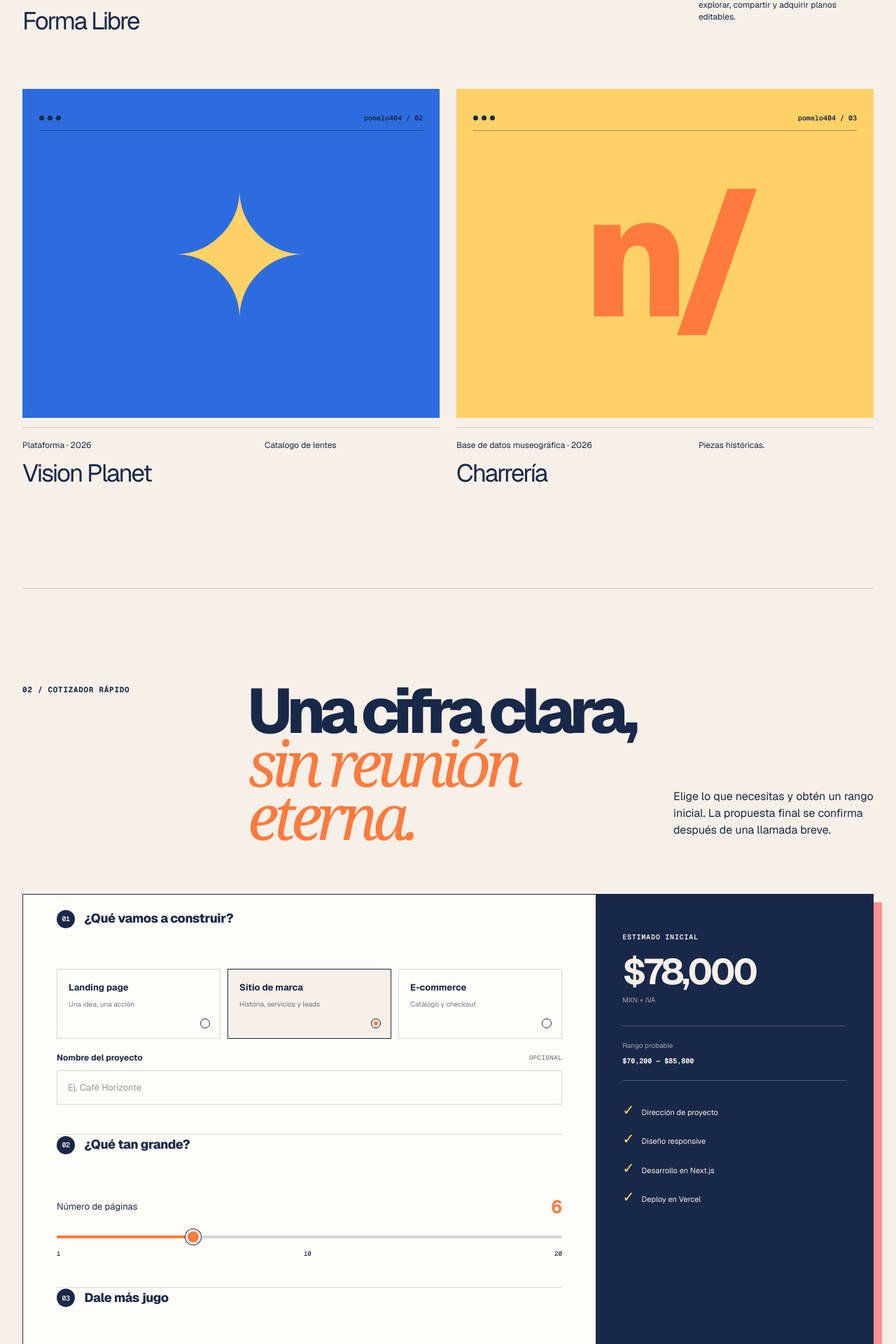
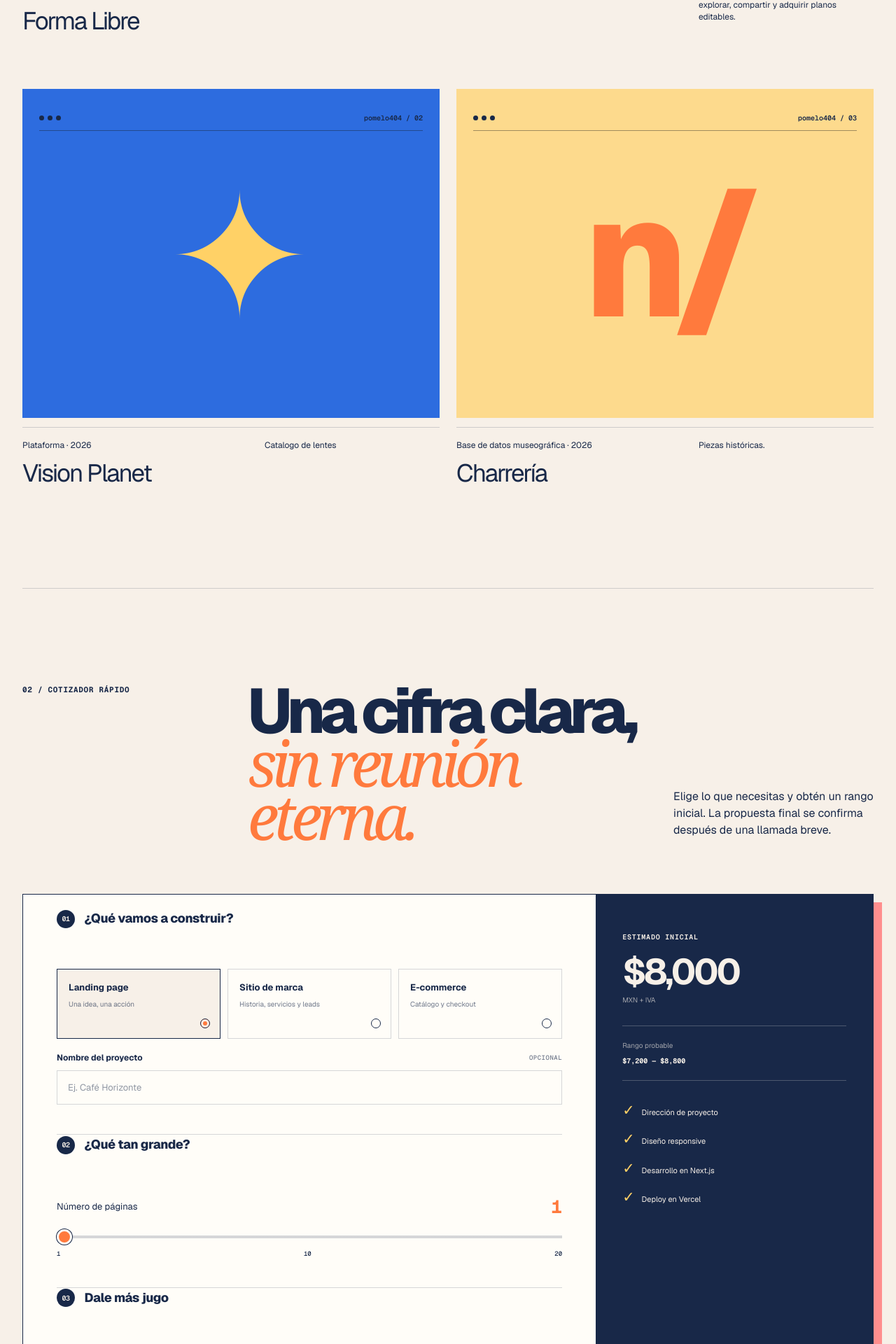
Before and after one commit to Pomelo-404/pomelo404, a Next.js app: page / in a window 1280 px wide. Shown: the part 1957-3877 px from the top of the page at 70% size. Built offline with nearby package versions, Linux system fonts and the light colour scheme.

Commit message:
Pre-Production 1

```diff
--- a/app/globals.css
+++ b/app/globals.css
@@ -655,7 +655,7 @@ input {
   background: var(--blue);
 }
 .project-card.lime .project-visual {
-  background: var(--lime);
+  background: var(--lime-70-paper);
 }
 .project-browser {
   position: absolute;
@@ -1494,7 +1494,6 @@ html[data-theme="dark"] .review-card:nth-child(4n) {
   right: -20px;
   top: 16%;
   background: var(--lime);
-  border: 1.5px solid var(--ink);
   border-radius: 100%;
   padding: 28px 18px;
   font: 700 15px var(--font-geist-mono);
--- a/app/page.tsx
+++ b/app/page.tsx
@@ -1,6 +1,6 @@
 "use client";
 
-import { useEffect, useState } from "react";
+import { useEffect, useRef, useState } from "react";
 import QuoteCalculator from "@/components/QuoteCalculator";
 import Iso from "@/components/Iso";
 import ReviewsCarousel from "@/components/ReviewsCarousel";
@@ -85,6 +85,8 @@ function ThemeToggle() {
 
 export default function Home() {
   const [menuOpen, setMenuOpen] = useState(false);
+  const menuToggleRef = useRef<HTMLButtonElement>(null);
+  const mobileMenuRef = useRef<HTMLElement>(null);
 
   useEffect(() => {
     const root = document.documentElement;
@@ -104,6 +106,32 @@ export default function Home() {
     };
   }, []);
 
+  useEffect(() => {
+    if (!menuOpen) return;
+
+    function closeMenuFromOutside(event: PointerEvent) {
+      const target = event.target;
+      if (!(target instanceof Node)) return;
+      if (mobileMenuRef.current?.contains(target)) return;
+      if (menuToggleRef.current?.contains(target)) return;
+
+      setMenuOpen(false);
+    }
+
+    function closeMenuWithKeyboard(event: KeyboardEvent) {
+      if (event.key !== "Escape") return;
+      setMenuOpen(false);
+      menuToggleRef.current?.focus({ preventScroll: true });
+    }
+
+    document.addEventListener("pointerdown", closeMenuFromOutside);
+    document.addEventListener("keydown", closeMenuWithKeyboard);
+    return () => {
+      document.removeEventListener("pointerdown", closeMenuFromOutside);
+      document.removeEventListener("keydown", closeMenuWithKeyboard);
+    };
+  }, [menuOpen]);
+
   return (
     <main>
       <header className="site-nav">
@@ -113,6 +141,7 @@ export default function Home() {
         </a>
 
         <button
+          ref={menuToggleRef}
           className="menu-toggle"
           onClick={() => setMenuOpen(!menuOpen)}
           aria-expanded={menuOpen}
@@ -122,6 +151,7 @@ export default function Home() {
           <span aria-hidden="true">{menuOpen ? "×" : "+"}</span>
         </button>
         <nav
+          ref={mobileMenuRef}
           id="nav-links"
           className={menuOpen ? "nav-links is-open" : "nav-links"}
           aria-label="Navegación principal"
@@ -214,7 +244,7 @@ export default function Home() {
         <ProjectShowcase />
       </section>
 
-      <QuoteCalculator />
+      <QuoteCalculator key="quote-default-landing-1" />
 
       <ReviewsCarousel />
 
--- a/data/pricing.ts
+++ b/data/pricing.ts
@@ -7,10 +7,30 @@ export const PROJECT_TYPES: Array<{
   label: string;
   note: string;
   base: number;
+  pricePerExtraPage: number;
 }> = [
-  { id: "landing", label: "Landing page", note: "Una idea, una acción", base: 24000 },
-  { id: "website", label: "Sitio de marca", note: "Historia, servicios y leads", base: 48000 },
-  { id: "commerce", label: "E-commerce", note: "Catálogo y checkout", base: 78000 },
+  {
+    id: "landing",
+    label: "Landing page",
+    note: "Una idea, una acción",
+    base: 8000,
+    // Ancla la curva en $8,000 (1 página) y $91,000 (20 páginas).
+    pricePerExtraPage: (91_000 - 8_000) / 19,
+  },
+  {
+    id: "website",
+    label: "Sitio de marca",
+    note: "Historia, servicios y leads",
+    base: 48000,
+    pricePerExtraPage: 3500,
+  },
+  {
+    id: "commerce",
+    label: "E-commerce",
+    note: "Catálogo y checkout",
+    base: 78000,
+    pricePerExtraPage: 3500,
+  },
 ];
 
 export const ADD_ONS: Array<{
@@ -24,5 +44,4 @@ export const ADD_ONS: Array<{
   { id: "cms", label: "CMS autogestionable", price: 10000 },
 ];
 
-export const PRICE_PER_EXTRA_PAGE = 3500;
 export const EXPRESS_MULTIPLIER = 1.2;
--- a/hooks/useQuote.ts
+++ b/hooks/useQuote.ts
@@ -6,10 +6,10 @@ import { calculateEstimate, createWhatsAppUrl } from "@/lib/quotation";
 
 export function useQuote() {
   const [projectName, setProjectName] = useState("");
-  const [projectType, setProjectType] = useState<ProjectType>("website");
-  const [pages, setPages] = useState(6);
+  const [projectType, setProjectType] = useState<ProjectType>("landing");
+  const [pages, setPages] = useState(1);
   const [timeline, setTimeline] = useState<Timeline>("normal");
-  const [selectedAddOns, setSelectedAddOns] = useState<AddOn[]>(["motion"]);
+  const [selectedAddOns, setSelectedAddOns] = useState<AddOn[]>([]);
 
   const input = useMemo(
     () => ({ projectName, projectType, pages, timeline, selectedAddOns }),
--- a/lib/quotation.ts
+++ b/lib/quotation.ts
@@ -1,7 +1,6 @@
 import {
   ADD_ONS,
   EXPRESS_MULTIPLIER,
-  PRICE_PER_EXTRA_PAGE,
   PROJECT_TYPES,
   type AddOn,
   type ProjectType,
@@ -31,8 +30,10 @@ export function calculateEstimate({
   timeline,
   selectedAddOns,
 }: QuoteInput) {
-  const base = PROJECT_TYPES.find((type) => type.id === projectType)?.base ?? 0;
-  const pagesCost = Math.max(0, pages - 1) * PRICE_PER_EXTRA_PAGE;
+  const project = PROJECT_TYPES.find((type) => type.id === projectType);
+  const base = project?.base ?? 0;
+  const pagesCost =
+    Math.max(0, pages - 1) * (project?.pricePerExtraPage ?? 0);
   const extrasCost = ADD_ONS.filter((item) =>
     selectedAddOns.includes(item.id),
   ).reduce((sum, item) => sum + item.price, 0);
--- a/public/legacy/index.html
+++ b/public/legacy/index.html
@@ -91,6 +91,16 @@
                   <option value="8">8 páginas</option>
                   <option value="9">9 páginas</option>
                   <option value="10">10 páginas</option>
+                  <option value="11">11 páginas</option>
+                  <option value="12">12 páginas</option>
+                  <option value="13">13 páginas</option>
+                  <option value="14">14 páginas</option>
+                  <option value="15">15 páginas</option>
+                  <option value="16">16 páginas</option>
+                  <option value="17">17 páginas</option>
+                  <option value="18">18 páginas</option>
+                  <option value="19">19 páginas</option>
+                  <option value="20">20 páginas</option>
                 </select>
               </p>
               <fieldset>
--- a/public/legacy/legacy.js
+++ b/public/legacy/legacy.js
@@ -7,9 +7,14 @@
   }
 
   var projectPrices = {
-    landing: 24000,
+    landing: 8000,
     website: 48000,
     commerce: 78000
+  };
+  var extraPagePrices = {
+    landing: 83000 / 19,
+    website: 3500,
+    commerce: 3500
   };
   var projectLabels = {
     landing: "Landing page",
@@ -56,7 +61,7 @@
     var total = projectPrices[type] || 0;
     var index;
 
-    total += Math.max(0, pages - 1) * 3500;
+    total += Math.max(0, pages - 1) * (extraPagePrices[type] || 0);
     for (index = 0; index < addons.length; index += 1) {
       total += addonPrices[addons[index]] || 0;
     }
```
Also changed, not shown: 2 other files (tests, documents, lock files or other folders).
